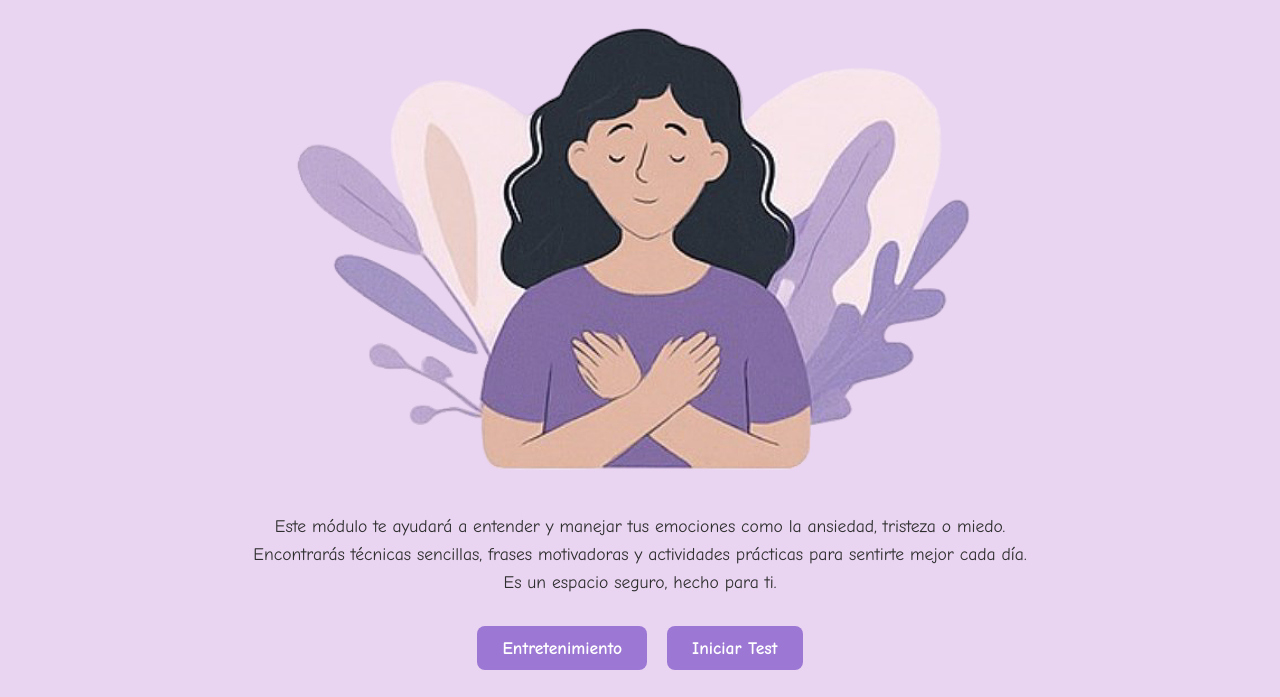
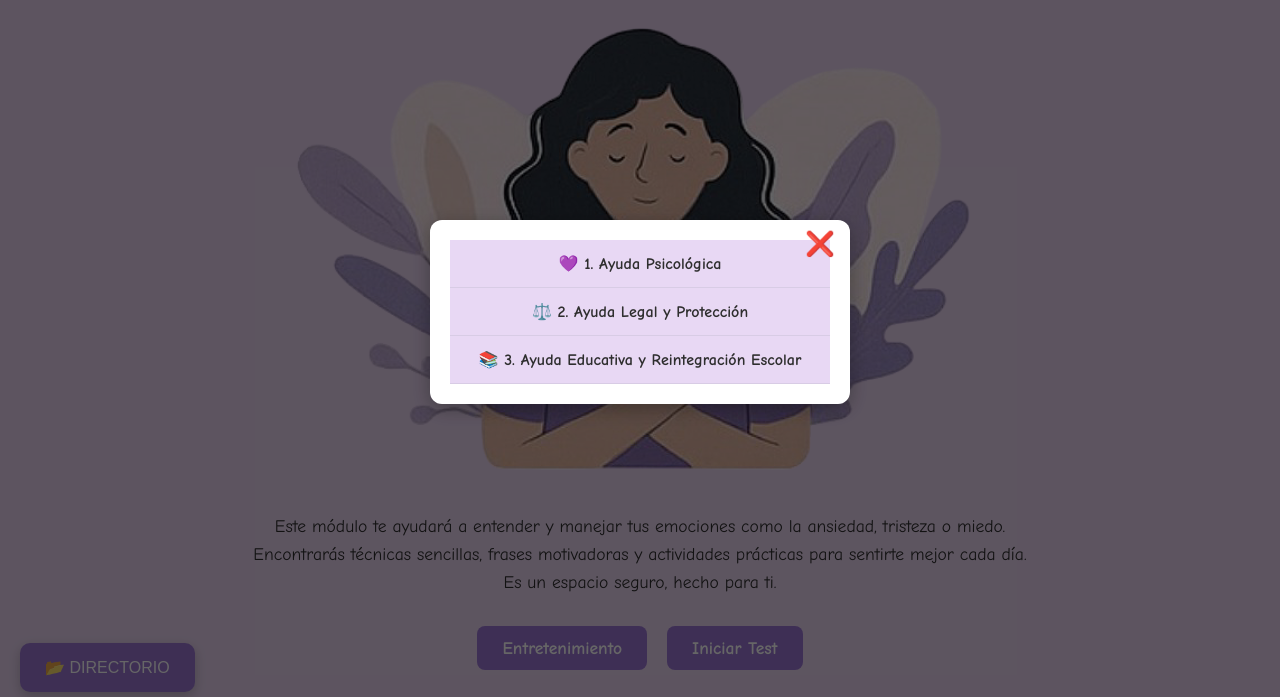
Before and after one commit to JChipayoC/TestAnsiedad, a plain HTML site: page index.html in a window 1280 px wide. Both pictures are taken after a click on the button "📂 DIRECTORIO". Shown: the part 88-785 px from the top of the page. Drawn offline with Linux system fonts and the light colour scheme.

Commit message:
Update style.css

```diff
--- a/style.css
+++ b/style.css
@@ -188,3 +188,119 @@ input[type="text"] {
         max-width: 300px;
     }
 }
+
+/* --- Estilos del botón flotante del Directorio --- */
+#directorio-btn {
+  position: fixed;
+  bottom: 20px;
+  left: 20px;
+  padding: 15px 25px;
+  font-size: 1em;
+  background-color: var(--secondary-purple);
+  color: white;
+  border: none;
+  border-radius: 10px;
+  cursor: pointer;
+  transition: background 0.3s;
+  z-index: 999;
+  box-shadow: 0 4px 12px rgba(0, 0, 0, 0.2);
+}
+
+#directorio-btn:hover {
+  background-color: var(--primary-purple);
+}
+
+/* --- Modal y Acordeón del Directorio --- */
+.modal {
+  display: none;
+  position: fixed;
+  z-index: 1000;
+  left: 0;
+  top: 0;
+  width: 100vw;
+  height: 100vh;
+  background-color: rgba(0, 0, 0, 0.6);
+  justify-content: center;
+  align-items: center;
+  padding: 20px;
+  animation: fadeIn 0.3s ease;
+}
+
+@keyframes fadeIn {
+  from { opacity: 0; }
+  to { opacity: 1; }
+}
+
+.modal-content {
+  background-color: #fff;
+  border-radius: 12px;
+  width: 100%;
+  max-width: 420px;
+  max-height: 90vh;
+  overflow-y: auto;
+  position: relative;
+  padding: 20px;
+  box-shadow: 0 5px 20px rgba(0, 0, 0, 0.3);
+  animation: slideUp 0.4s ease;
+}
+
+@keyframes slideUp {
+  from { transform: translateY(30px); opacity: 0; }
+  to { transform: translateY(0); opacity: 1; }
+}
+
+.close-btn {
+  position: absolute;
+  top: 10px;
+  right: 15px;
+  font-size: 1.5em;
+  color: #777;
+  cursor: pointer;
+}
+
+.accordion-item {
+  border-bottom: 1px solid #d8cce5;
+  overflow: hidden;
+  transition: max-height 0.4s ease;
+}
+
+.accordion-header {
+  background-color: #e8d8f4;
+  cursor: pointer;
+  padding: 14px 20px;
+  font-weight: bold;
+  transition: background-color 0.3s;
+}
+
+.accordion-header:hover {
+  background-color: #d8cce5;
+}
+
+.accordion-content {
+  padding: 0 20px;
+  background-color: #faf5ff;
+  max-height: 0;
+  overflow: hidden;
+  transition: max-height 0.4s ease;
+}
+
+.accordion-item.active .accordion-content {
+  padding: 12px 20px;
+  max-height: 600px;
+}
+
+a {
+  color: var(--primary-purple);
+  text-decoration: none;
+}
+
+@media (max-width: 480px) {
+  .modal-content {
+    padding: 15px;
+  }
+
+  #directorio-btn {
+    font-size: 0.9em;
+    padding: 12px 20px;
+  }
+}
```
